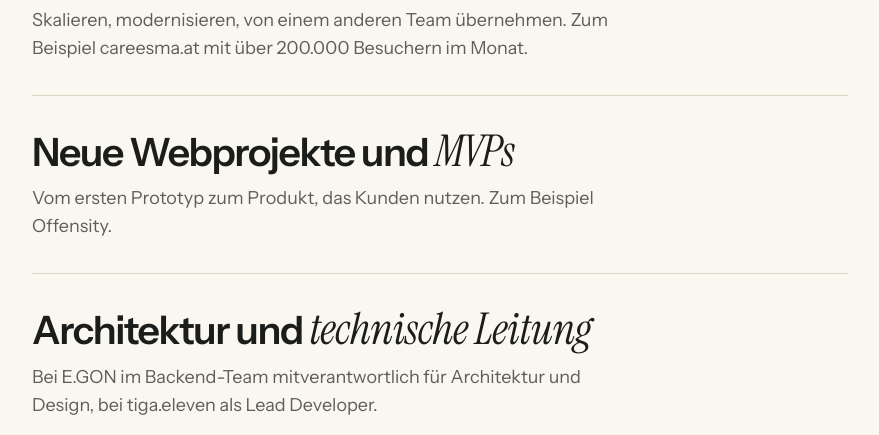
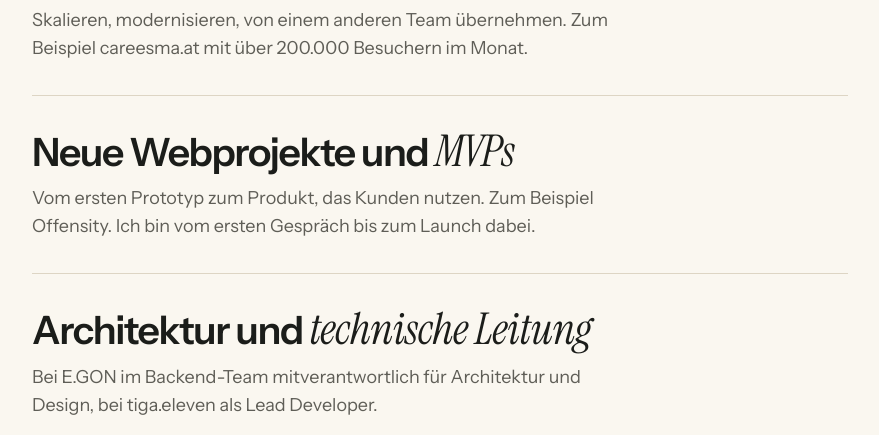
Before and after one commit to stephanpoetschner/stephan-poetschner-at, a Python web app: template portfolio/templates/index.html in a window 1280 px wide. Shown: the part 2932-3367 px from the top of the page, without its empty margins (368-1247 px from the left). Run offline with Jinja, Linux system fonts and the light colour scheme; the template is opened without the code that fills it, so the values that code supplies are empty.

Commit message:
MVP offer: continuity from first conversation to launch
Co-Authored-By: Claude Opus 5.5 <noreply@anthropic.com>

```diff
--- a/portfolio/templates/index.html
+++ b/portfolio/templates/index.html
@@ -61,7 +61,7 @@
     <p class="offers-lead">Meist soll eine Idee live gehen, bevor die Konkurrenz vorbeizieht. Aber jede Änderung dauert länger als gedacht, und im Team fehlen Zeit oder Know&#8209;how.</p>
     <ol class="offer-list">
       <li><h3>Bestehende Django-Systeme <i>weiterentwickeln</i></h3><p>Skalieren, modernisieren, von einem anderen Team übernehmen. Zum Beispiel careesma.at mit über 200.000 Besuchern im Monat.</p></li>
-      <li><h3>Neue Webprojekte und <i>MVPs</i></h3><p>Vom ersten Prototyp zum Produkt, das Kunden nutzen. Zum Beispiel Offensity.</p></li>
+      <li><h3>Neue Webprojekte und <i>MVPs</i></h3><p>Vom ersten Prototyp zum Produkt, das Kunden nutzen. Zum Beispiel Offensity. Ich bin vom ersten Gespräch bis zum Launch dabei.</p></li>
       <li><h3>Architektur und <i>technische Leitung</i></h3><p>Bei E.GON im Backend-Team mitverantwortlich für Architektur und Design, bei tiga.eleven als Lead Developer.</p></li>
     </ol>
   </section>
```
